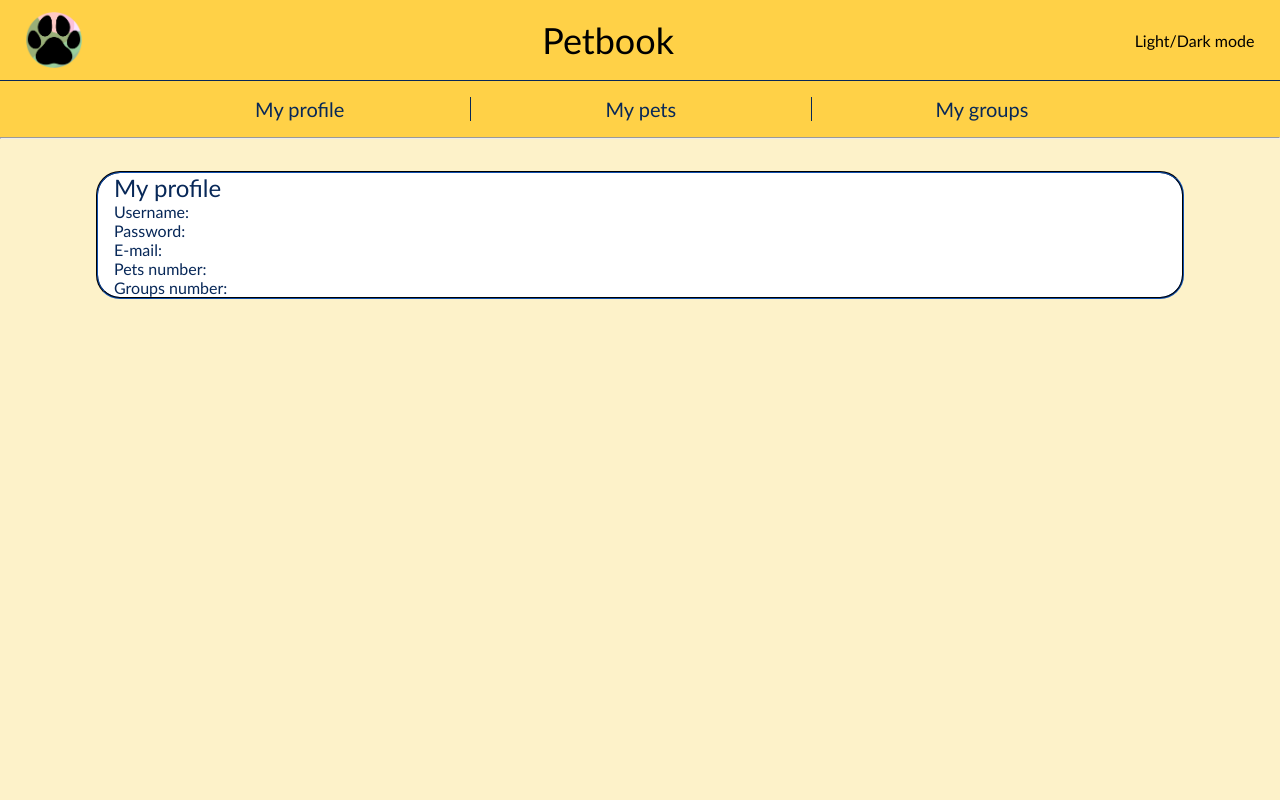
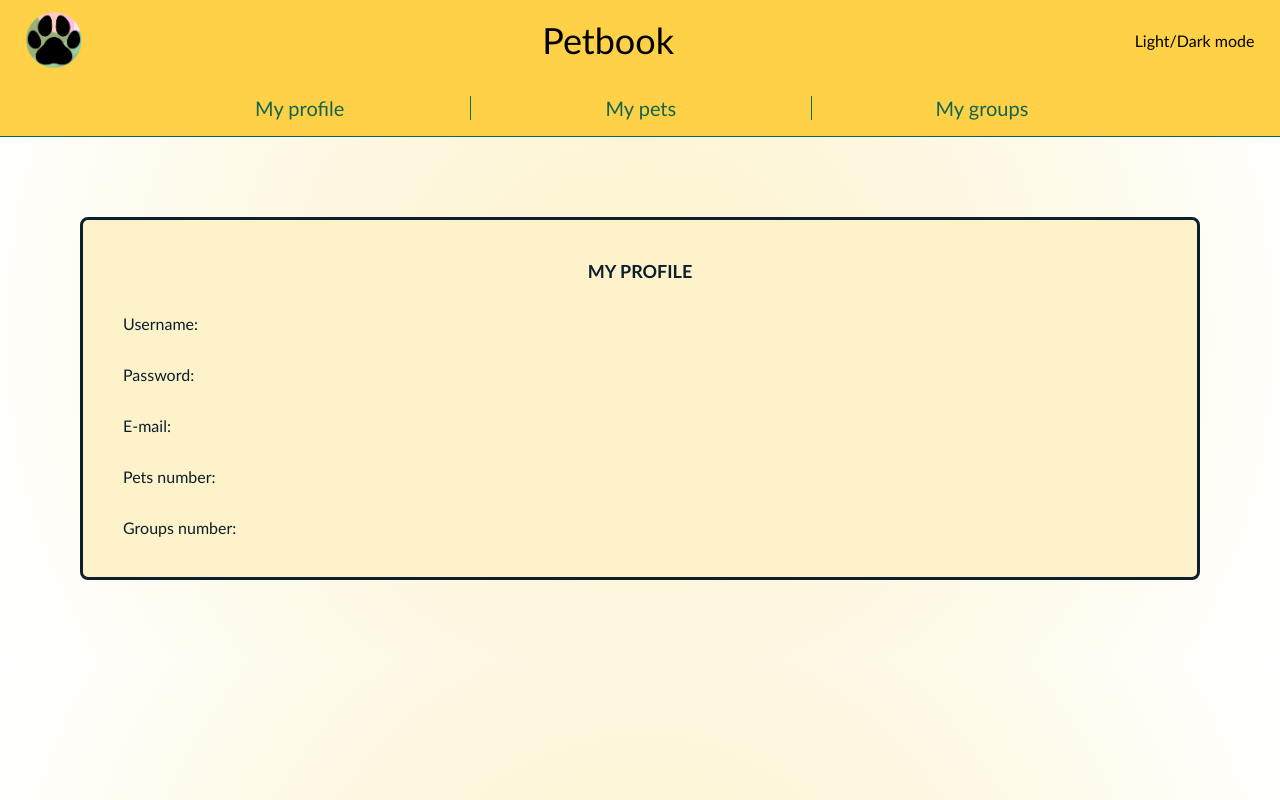
Before and after one commit to radu781/Pet-Smart-Manager, a PHP site: page /homepage.html in a window 1280 px wide. Run offline with PHP 8.4, Linux system fonts and the light colour scheme.

Commit message:
Last update

```diff
--- a/homepage.html
+++ b/homepage.html
@@ -21,23 +21,20 @@
     </header>
     <nav>
         <ul class="menu">
-            <li class="option_my_profile"><a class="option" href="homepage.html">My profile</a></li>
-            <li class="option_my_pets"><a class="option" href="mypets.html">My pets</a></li>
-            <li class="option_my_groups"><a class="option" href="mygroups.html">My groups</a></li>
+            <li class="option_my_profile"><a class="link_for_menu" href="homepage.html">My profile</a></li>
+            <li class="option_my_pets"><a class="link_for_menu" href="mypets.html">My pets</a></li>
+            <div class="dropdown_for_pets"> </div>
+            <li class="option_my_groups"><a class="link_for_menu" href="mygroups.html">My groups</a></li>
         </ul>
     </nav>
-    <hr>
-    <main>
-        <section class="user_attributes">
-            <h2>My profile</h2>
-            <p>Username:</p>
-            <p>Password:</p>
-            <p>E-mail:</p>
-            <p>Pets number:</p>
-            <p>Groups number:</p>
-        </section>
-    </main>
-
+    <div class="main-content">
+        <h2 class="default-title">My profile</h2>
+        <p class="user-details">Username:</p>
+        <p class="user-details">Password:</p>
+        <p class="user-details">E-mail:</p>
+        <p class="user-details">Pets number:</p>
+        <p class="user-details">Groups number:</p>
+    </div>
 </body>
 
 </html>
--- a/styles/global.css
+++ b/styles/global.css
@@ -67,9 +67,10 @@ div.display_mode {
 /* navigation zone */
 
 nav {
+
+    border-bottom: 0.1rem solid var(--darkgreen);
     background-color: var(--orange);
     height: 3.5rem;
-    border-top: 0.05rem solid rgb(8, 40, 88);
     display: flex;
     flex-direction: row;
     flex-wrap: nowrap;
@@ -77,7 +78,7 @@ nav {
 }
 
 nav:hover {
-    border-top: 0.2rem solid rgb(8, 40, 88);
+    border-top: 0.2rem solid var(--darkgreen);
     transition: 150ms;
 }
 
@@ -96,50 +97,49 @@ ul.menu {
 }
 
 li.option_my_profile {
-    border-right: 0.1rem solid rgb(8, 40, 88);
+    border-right: 0.1rem solid var(--darkgreen);
     padding-left: 0.1rem;
     font-size: 1.25rem;
     text-align: center;
     flex-grow: 1;
     flex-basis: 0;
 }
-
 li.option_my_profile:hover {
-    border-left: 0.1rem solid rgb(8, 40, 88);
-    border-top-left-radius: 1.5rem;
-    border-bottom-left-radius: 1.5rem;
     color: black;
     transition: 350ms;
 }
-
 li.option_my_pets {
     font-size: 1.25rem;
     text-align: center;
     flex-grow: 1;
     flex-basis: 0;
 }
-
 li.option_my_groups {
-    border-left: 0.1rem solid rgb(8, 40, 88);
+    border-left: 0.1rem solid var(--darkgreen);
     font-size: 1.25rem;
     text-align: center;
     flex-grow: 1;
     flex-basis: 0;
 }
-
 li.option_my_groups:hover {
-    border-right: 0.1rem solid rgb(8, 40, 88);
-    border-top-right-radius: 1.5rem;
-    border-bottom-right-radius: 1.5rem;
     color: black;
     transition: 250ms;
 }
+
+a.link_for_menu{
+    text-decoration: none;
+    color: var(--darkgreen);
+}
+a.link_for_menu:hover{
+    color: black;
+}
+
 
 .main-content {
     margin: 10vh 10vh;
     border-style: solid;
     border-color: var(--darkblue);
-    border-radius: 1%;
+    border-radius: 0.5rem;
     padding: 5vh 5vh;
 }
 
@@ -161,3 +161,10 @@ li.option_my_groups:hover {
     text-transform: uppercase;
     text-align: center;
 }
+
+@media (max-width: 800px) {
+    .main-content {
+        margin: 5vh 5vh;
+        padding: 2.5vh 2.5vh;
+    }
+}
--- a/styles/sofron.css
+++ b/styles/sofron.css
@@ -1,49 +1,34 @@
-a.option{
-    text-decoration: none;
-    color: rgb(8, 40, 88);
-}
-a.option:hover{
-    color: black;
+:root {
+    --darkblue: #0C1F2D;
+    --darkgreen: #12644E;
+    --lightgreen: #6AD6C8;
+    --yellow: #FDF2C9;
+    --orange: #FFD147;
 }
 
+body{
+    background:radial-gradient(circle, var(--yellow), white);
+}
+div.main-content{
+    background-color: var(--yellow);
+}
 
 /* content - my profile */
-main{
-    padding-top: 2.5%;
-    padding-bottom: 2.5%;
-    padding-left: 7.5%;
-    padding-right: 7.5%;
+h2.default-title{
+    color: var(--darkblue);
+    text-align: center;
 }
-section.user_attributes{
-    padding-left: 1rem;
-    padding-right: 1rem;
-    border: 0.125rem groove rgb(8, 40, 88);
-    border-radius: 1.5rem;
-
-    background-color: white;
-}
-h2{
-    color: rgb(8, 40, 88);
-}
-p{
-    color: rgb(8, 40, 88);
+p.user-details{
+    padding: 0rem;
+    padding-top: 2rem;
+    color: var(--darkblue);
 }
 
 
 /* content - my pets */
-section.pets{
-    padding-left: 1rem;
-    padding-right: 1rem;
-    border: 0.125rem groove rgb(8, 40, 88);
-
-    background-image: radial-gradient(rgb(4, 178, 217), white, rgb(4, 178, 217));
-
-    display: flex;
-    flex-direction: column;
-    flex-wrap: nowrap;
-}
 div.pets{
-    padding: 1rem;
+    padding: 0rem;
+    padding-top: 2rem;
 
     display:flex;
     flex-direction: column;
@@ -52,48 +37,51 @@ div.pets{
     align-items: center;
     row-gap: 1.5rem;
 }
+div.panel{
+    width: 75%;
+    height: 2.5rem;
 
+    display:flex;
+    justify-content:left;
+    align-items: center;
+}
+p.command{
+    padding: 0.25rem;
+    max-width: 75%;
+    border: 0.15rem groove var(--lightgreen);
+    border-radius: 0.5rem;
+    background-color: var(--lightgreen);
+    color: white;
+}
 div.pet{
     width: 75%;
+    max-width: 75%;
     height: 7.5rem;
-    border: 0.125rem groove rgb(8, 40, 88);
-    border-radius: 1rem;
+    border: 0.25rem groove var(--lightgreen);
+    border-radius: 0.5rem;
     background-color: white;
 
     text-align: center;
 }
 
+/* content - my groups */
+div.groups{
+    padding: 0rem;
+    padding-top: 2rem;
 
-/* content - my groups */
-section.groups{
-    padding-left: 1rem;
-    padding-right: 1rem;
-    border: 0.125rem groove rgb(8, 40, 88);
-}
-div.groups{
-
-    padding: 1rem;
     display:flex;
-    flex-direction: row;
+    flex-direction: column;
     flex-wrap: wrap;
     justify-content: space-between;
-    column-gap: 1.5rem;
+    align-items: center;
     row-gap: 1.5rem;
 }
 div.group{
+    width: 75%;
+    height: 7.5rem;
+    border: 0.25rem groove var(--lightgreen);
+    border-radius: 0.5rem;
+    background-color: white;
 
-    height: 10rem;
-    width: 30%;
-
-    border: 0.125rem groove rgb(8, 40, 88);
-    border-radius: 1rem;
-
-    text-align:center;
+    text-align: center;
 }
-
-/* other things */
-
-hr{
-    margin: 0rem;
-    background-color: rgb(8, 40, 88);
-}
```
Also changed, not shown: mygroups.html (+9 -9 lines), mypets.html (+9 -9 lines).
